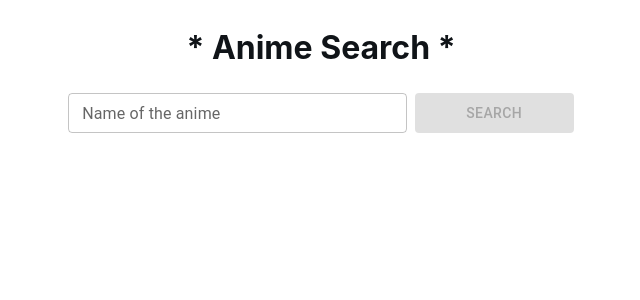
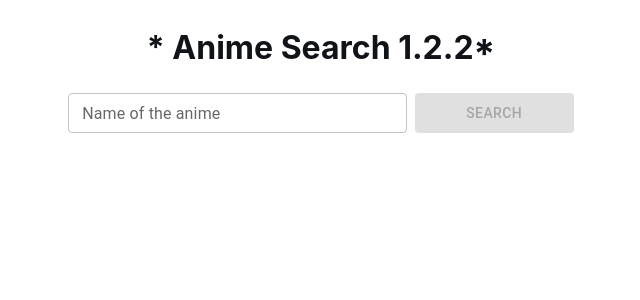
Before and after one commit to DeyverG/anime-front, a React (Vite) app: page / in a window 1280 px wide. Shown: the top 300 px of the page, without its empty margins (319-959 px from the left). Built offline with nearby package versions, Linux system fonts and the light colour scheme.

Commit message:
feat: update name title

```diff
--- a/package.json
+++ b/package.json
@@ -9,7 +9,7 @@
     "url": "https://github.com/DeyverG/anime-front.git"
   },
   "private": true,
-  "version": "1.2.1",
+  "version": "1.2.2",
   "type": "module",
   "main": "dist/main.js",
   "build": {
--- a/src/pages/AnimeSearch/AnimeSearch.tsx
+++ b/src/pages/AnimeSearch/AnimeSearch.tsx
@@ -34,7 +34,7 @@ export const AnimeSearch = () => {
 
     return (
         <div className='ta-center'>
-            <h1 className='mt-half'>* Anime Search *</h1>
+            <h1 className='mt-half'>* Anime Search 1.2.2*</h1>
             <form>
                 <div className='d-block d-sm-flex container-search'>
                     <TextField
```
